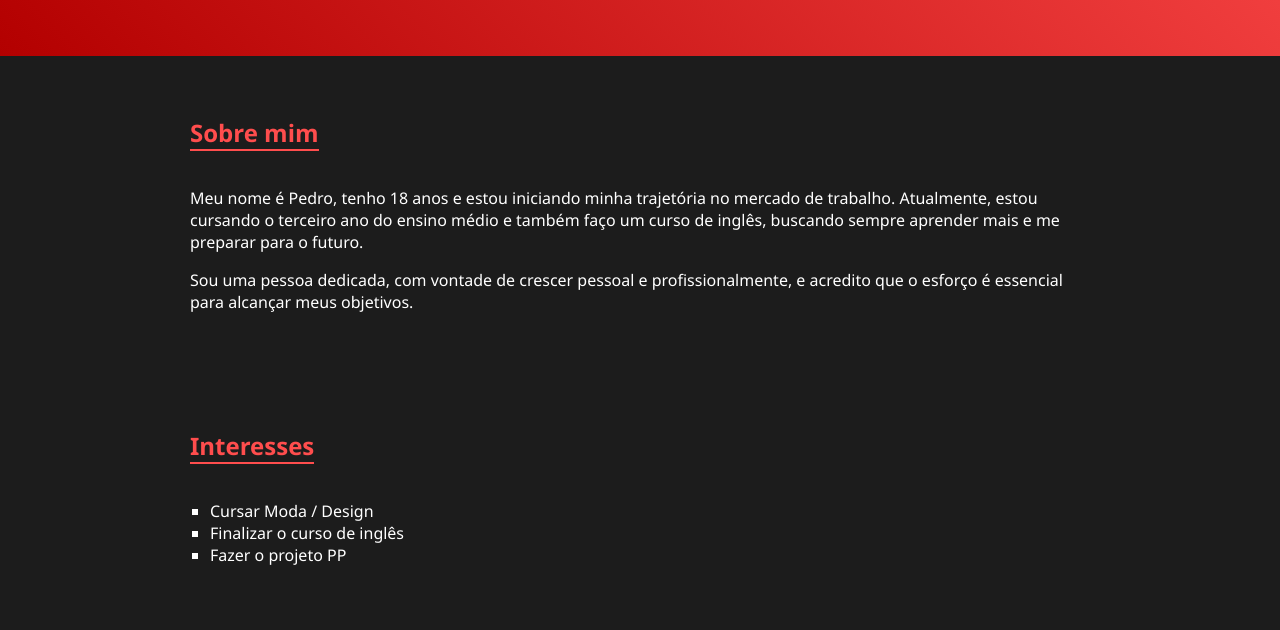
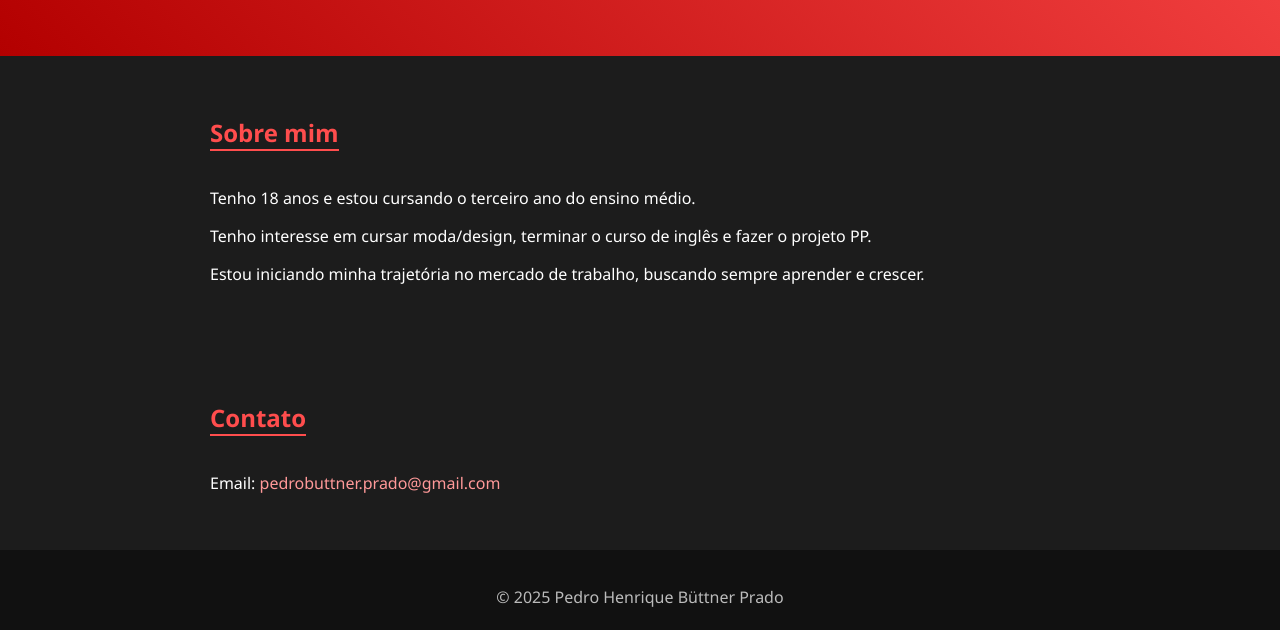
Before and after one commit to Pedro685578/portfolio-pedro, a plain HTML site: page index.html in a window 1280 px wide. Shown: the part 322-952 px from the top of the page. Drawn offline with Linux system fonts and the light colour scheme.

Commit message:
Update index.html

```diff
--- a/index.html
+++ b/index.html
@@ -2,44 +2,35 @@
 <html lang="pt-br">
 <head>
   <meta charset="UTF-8" />
-  <meta name="viewport" content="width=device-width, initial-scale=1.0"/>
+  <meta name="viewport" content="width=device-width, initial-scale=1" />
   <title>Portfólio - Pedro Büttner</title>
-  <link rel="stylesheet" href="style.css"/>
+  <link rel="stylesheet" href="style.css" />
+  <link href="https://fonts.googleapis.com/css2?family=Poppins:wght@300;600&display=swap" rel="stylesheet" />
 </head>
 <body>
   <header>
-    <div class="container">
+    <div class="container header-container">
       <img src="images/pedro.jpg" alt="Foto de Pedro Henrique Büttner Prado" class="profile-img" />
+      <div class="header-text">
         <h1>Pedro Henrique Büttner Prado</h1>
         <p class="subtitle">Estudante | Futuro designer de moda</p>
       </div>
+    </div>
   </header>
 
+  <main class="container">
     <section class="sobre">
-    <div class="container">
       <h2>Sobre mim</h2>
-      <p>Meu nome é Pedro, tenho 18 anos e estou iniciando minha trajetória no mercado de trabalho. Atualmente, estou cursando o terceiro ano do ensino médio e também faço um curso de inglês, buscando sempre aprender mais e me preparar para o futuro.</p>
-      <p>Sou uma pessoa dedicada, com vontade de crescer pessoal e profissionalmente, e acredito que o esforço é essencial para alcançar meus objetivos.</p>
-    </div>
-  </section>
-
-  <section class="interesses">
-    <div class="container">
-      <h2>Interesses</h2>
-      <ul>
-        <li>Cursar Moda / Design</li>
-        <li>Finalizar o curso de inglês</li>
-        <li>Fazer o projeto PP</li>
-      </ul>
-    </div>
+      <p>Tenho 18 anos e estou cursando o terceiro ano do ensino médio.</p>
+      <p>Tenho interesse em cursar moda/design, terminar o curso de inglês e fazer o projeto PP.</p>
+      <p>Estou iniciando minha trajetória no mercado de trabalho, buscando sempre aprender e crescer.</p>
     </section>
 
     <section class="contato">
-    <div class="container">
       <h2>Contato</h2>
       <p>Email: <a href="mailto:pedrobuttner.prado@gmail.com">pedrobuttner.prado@gmail.com</a></p>
-    </div>
     </section>
+  </main>
 
   <footer>
     <p>© 2025 Pedro Henrique Büttner Prado</p>
```
Lines whose indentation alone changed are shown as unchanged.
